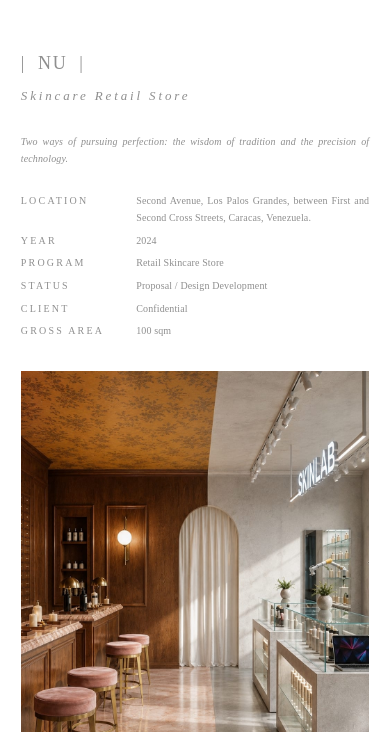
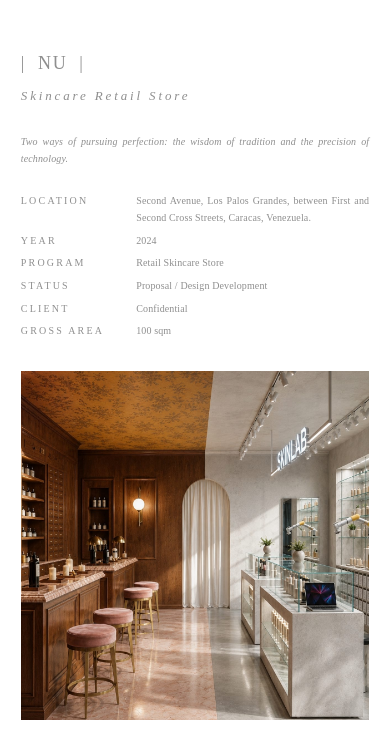
Before and after one commit to Soypaolanovellino/PaginaWeb, a website: page project.html in a window 390 px wide. Shown: the part 112-844 px from the top of the page. Drawn offline with Linux system fonts and the light colour scheme.

Commit message:
Correcciones 17: imagenes de proyecto completas en movil (alto natural, sin recorte lateral)

```diff
--- a/css/style.css
+++ b/css/style.css
@@ -650,13 +650,27 @@ a:hover { opacity: 0.45; }
     /* arranca justo tras los datos técnicos */
     padding: 2rem 1.3rem 5rem;
   }
+  /* Imágenes COMPLETAS en móvil (correcciones 17): nada de caja 4/5
+     con cover que recortaba los laterales del render. La imagen va
+     en flujo normal, ancho completo y alto automático: se ve entera,
+     con su relación de aspecto (decisión de Paola: imagen completa
+     antes que llenar el ancho). El desktop no cambia (allí .ph img
+     sigue absoluto con cover dentro del carrete con snap). */
   .project-carousel .ph {
     height: auto;
-    aspect-ratio: 4 / 5;
+    aspect-ratio: auto;            /* el alto lo pone la propia imagen */
     margin-bottom: 1.3rem;
     scroll-snap-align: none;
     scroll-snap-stop: normal;
   }
+  .project-carousel .ph img {
+    position: static;
+    width: 100%;
+    height: auto;                  /* relación de aspecto intacta */
+  }
+  /* Los placeholders grises (proyectos aún sin fotos) son <figure>
+     vacíos: conservan el bloque 4/5 para no colapsar. */
+  .project-carousel .ph:empty { aspect-ratio: 4 / 5; }
 
   /* Tipo en itálica como en el PDF (ref. 10pt → 13px, ya heredado). */
   .page-project .project-info .project-type { font-style: italic; }
```
